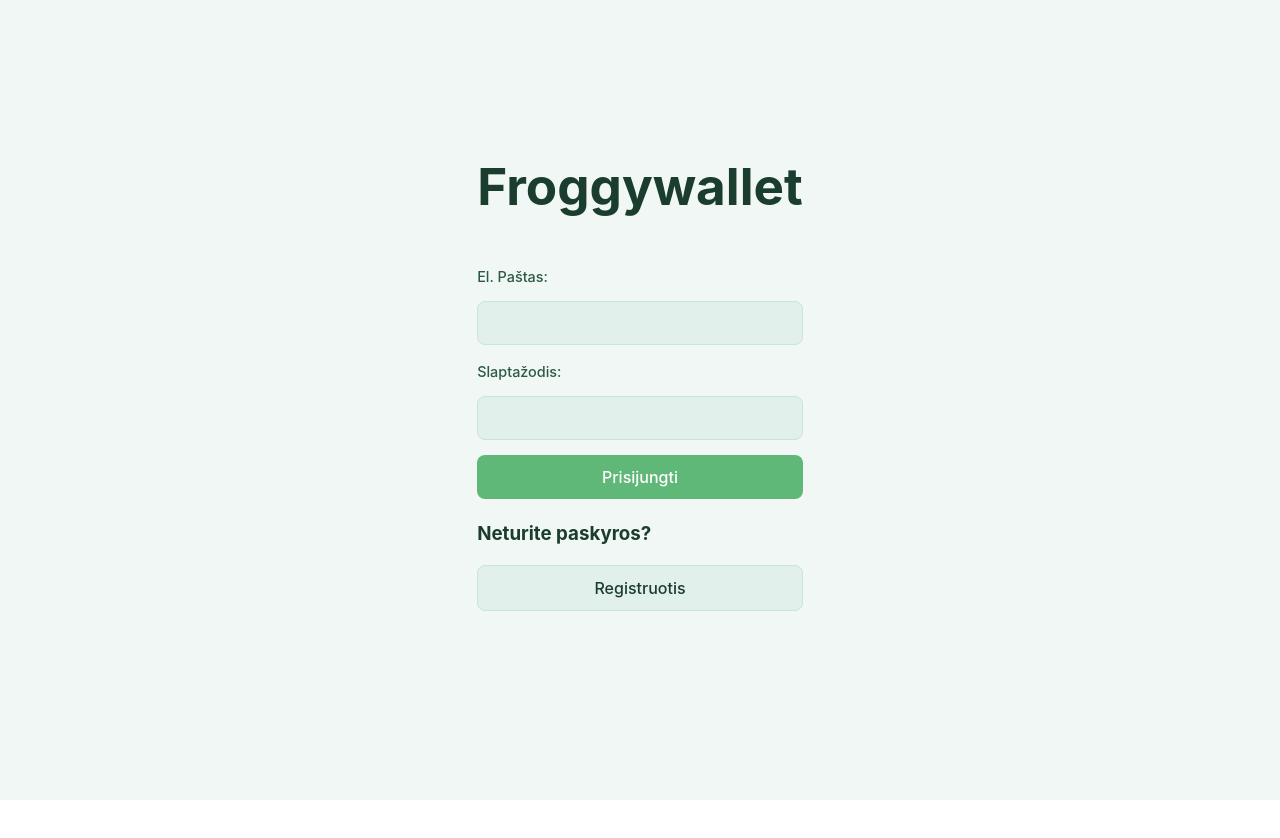
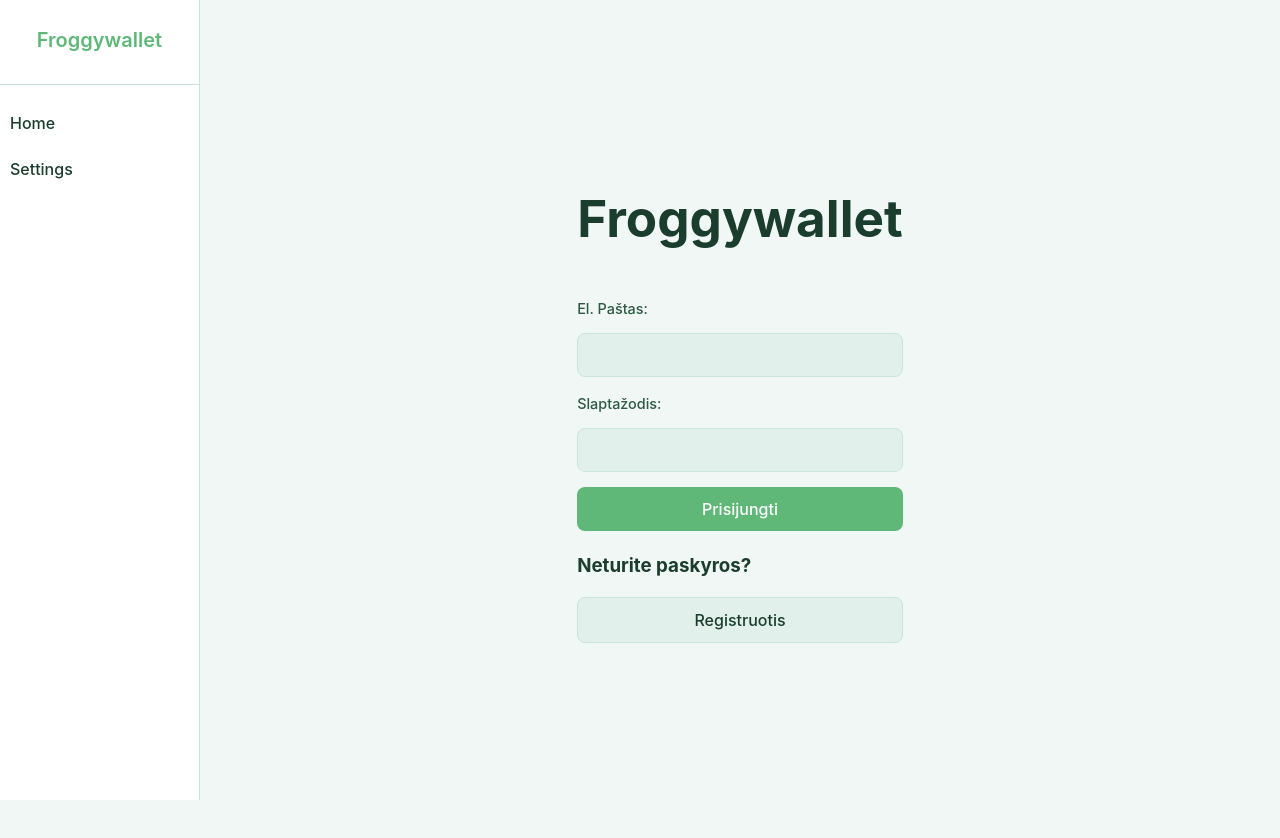
Before and after one commit to kvietelaitis/froggywallet, a React app in the folder frontend/: page / in a window 1280 px wide. Shown: the top 838 px of the page. Before the commit the page ends 800 px from the top, so only its background shows below. Built offline with nearby package versions, Linux system fonts and the light colour scheme; the HTML template or start-up script is replaced by a standard one.

Commit message:
Added sidebar to website

```diff
--- a/frontend/package.json
+++ b/frontend/package.json
@@ -12,6 +12,7 @@
   "dependencies": {
     "react": "^19.1.1",
     "react-dom": "^19.1.1",
+    "react-icons": "^5.5.0",
     "react-router-dom": "^7.9.5"
   },
   "devDependencies": {
--- a/frontend/src/App.css
+++ b/frontend/src/App.css
@@ -1,3 +1,4 @@
+/* CSS Variables */
 :root {
   /* Light mode colors */
   --bg-primary: #f0f7f4;
@@ -27,6 +28,7 @@
   }
 }
 
+/* Global Styles */
 * {
   margin: 0;
   padding: 0;
@@ -41,6 +43,7 @@ body {
   transition: background-color 0.3s ease, color 0.3s ease;
 }
 
+/* Layout */
 #root {
   max-width: 1280px;
   margin: 0 auto;
@@ -48,6 +51,80 @@ body {
   min-height: 100vh;
 }
 
+.app-layout {
+  display: flex;
+}
+
+.app-main-content {
+  flex: 1;
+  padding: 2rem;
+  margin-left: 200px; /* sidebar width */
+}
+
+.auth-container {
+  min-height: 90vh;
+  display: flex;
+  justify-content: center;
+  align-items: center;
+  padding: 2rem;
+}
+
+/* Sidebar */
+.sidebar-menu {
+  width: 200px;
+  background-color: var(--bg-card);
+  border-right: 1px solid var(--border);
+  height: 100vh;
+  position: fixed;
+  left: 0;
+  top: 0;
+}
+
+.sidebar-menu ul {
+  list-style-type: none;
+  padding: 0;
+}
+
+.sidebar-menu li {
+  padding: 10px;
+}
+
+.sidebar-menu a {
+  text-decoration: none;
+  color: var(--text-primary);
+  transition: color 0.2s ease;
+}
+
+.sidebar-menu a:hover {
+  color: var(--accent);
+}
+
+.sidebar-menu li.active {
+  background-color: var(--bg-secondary);
+  border-left: 3px solid var(--accent);
+}
+
+.sidebar-header {
+  padding: 1.5rem 1rem;
+  border-bottom: 1px solid var(--border);
+  margin-bottom: 1rem;
+  text-align: center;
+}
+
+.sidebar-header h2 {
+  color: var(--accent);
+  font-size: 1.25rem;
+  margin-bottom: 0.25rem;
+  font-weight: 600;
+}
+
+.sidebar-header p {
+  color: var(--text-secondary);
+  font-size: 0.85rem;
+  margin: 0;
+}
+
+/* Card Component */
 .card {
   background: var(--bg-card);
   padding: 2em;
@@ -62,6 +139,7 @@ body {
   box-shadow: 0 6px 12px var(--shadow);
 }
 
+/* Buttons */
 button {
   width: 100%;
   background: var(--accent);
@@ -73,6 +151,15 @@ button {
   font-weight: 500;
   cursor: pointer;
   transition: background 0.2s ease, transform 0.1s ease;
+}
+
+button:hover {
+  background: var(--accent-hover);
+  transform: translateY(-1px);
+}
+
+button:active {
+  transform: translateY(0);
 }
 
 .reg-button {
@@ -87,15 +174,7 @@ button {
   border-color: var(--accent-light);
 }
 
-button:hover {
-  background: var(--accent-hover);
-  transform: translateY(-1px);
-}
-
-button:active {
-  transform: translateY(0);
-}
-
+/* Form Elements */
 input, textarea, select {
   width: 100%;
   background: var(--bg-secondary);
@@ -123,6 +202,7 @@ label {
   font-size: 0.9rem;
 }
 
+/* Typography */
 h1, h2, h3, h4, h5, h6 {
   color: var(--text-primary);
   margin-bottom: 1rem;
@@ -138,11 +218,3 @@ a:hover {
   color: var(--accent-hover);
   text-decoration: underline;
 }
-
-.auth-container {
-  min-height: 90vh;
-  display: flex;
-  justify-content: center;
-  align-items: center;
-  padding: 2rem;
-}
--- a/frontend/src/App.tsx
+++ b/frontend/src/App.tsx
@@ -4,16 +4,27 @@ import LoginPage from './pages/LoginPage'
 import RegisterPage from './pages/RegisterPage'
 import HomePage from './pages/HomePage'
 import AuthPage from './pages/AuthPage'
+import SidebarMenu, {type MenuItem} from './_components/Sidebar'
+
+const menuItems: MenuItem[] = [
+    { title: 'Home', path: '/home' },
+    { title: 'Settings', path: '/settings' },
+];
 
 function App() {
   return (
     <BrowserRouter>
+      <div className="app-layout">
+          <SidebarMenu menuItems={menuItems} />
+          <main className="app-main-content">
             <Routes>
               <Route path="/" element={<LoginPage />} />
               <Route path="/register" element={<RegisterPage />} />
               <Route path="/home" element={<HomePage />} />
               <Route path="/auth" element={<AuthPage />} />
             </Routes>
+          </main>
+      </div>
     </BrowserRouter>
   )
 }
--- /dev/null
+++ b/frontend/src/_components/Sidebar.tsx
@@ -0,0 +1,35 @@
+import React, { use } from 'react';
+import '../App.css';
+import { NavLink, useLocation } from 'react-router-dom';
+
+// Define the type for menu items
+export type MenuItem = {
+    title: string;
+    path: string;
+};
+
+const SidebarMenu: React.FC<{ menuItems: MenuItem[] }> = ({ menuItems }) => {
+    const location = useLocation();
+
+    return (
+        <nav className="sidebar-menu">
+            <div className='sidebar-header'>
+                <h2>Froggywallet</h2>
+            </div>
+            <ul>
+                {menuItems.map((item, index) => {
+                    const isActive = location.pathname === item.path;
+
+                    return (
+                        <li key={index} className={isActive ? 'active' : ''}>
+                            <NavLink to={item.path}>
+                                {item.title}
+                            </NavLink>
+                        </li>
+                )})}
+            </ul>
+        </nav>
+    );
+};
+
+export default SidebarMenu;
```
Also changed, not shown: 1 other file (tests, documents, lock files or other folders). Lines whose indentation alone changed are shown as unchanged.
